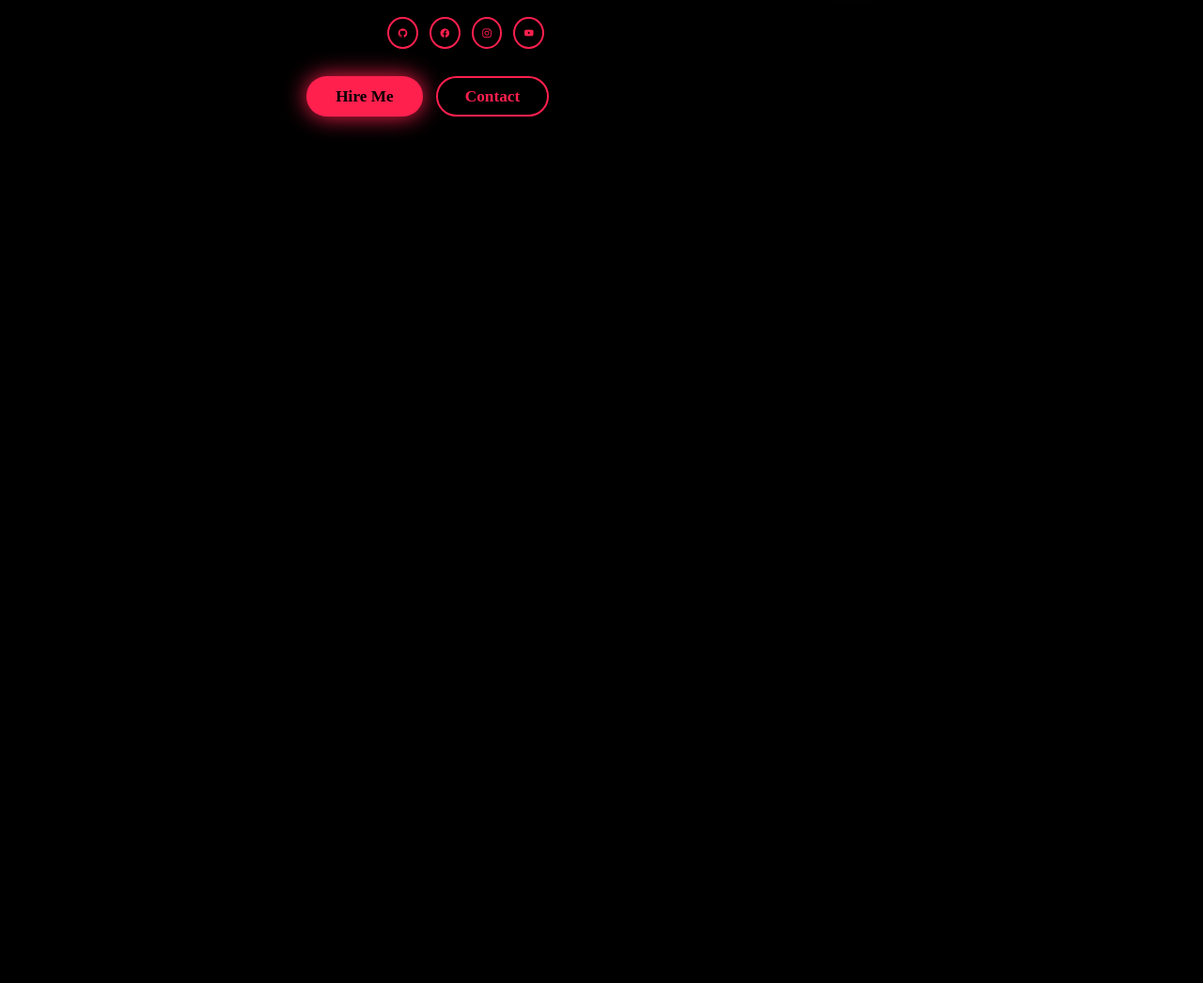
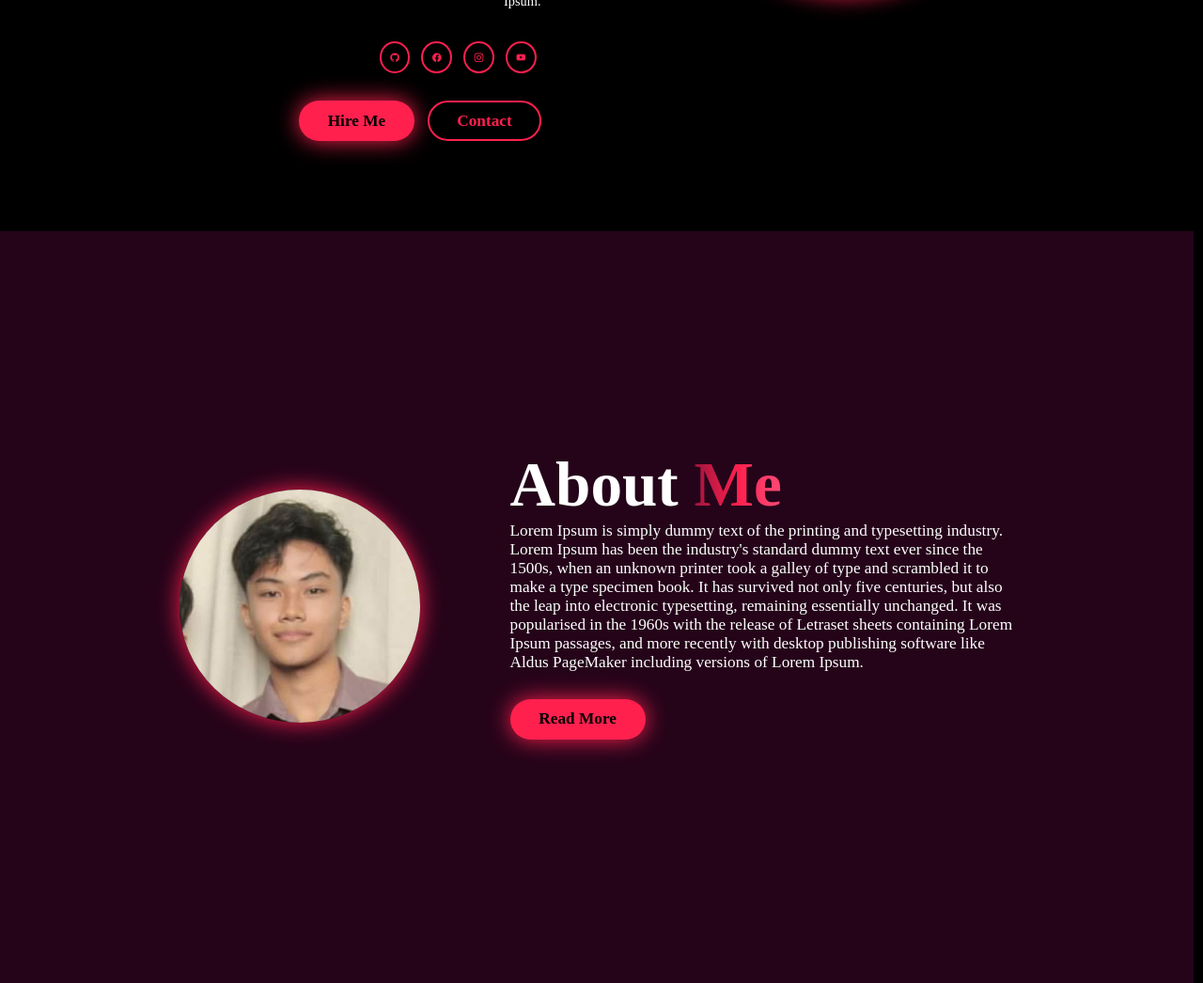
Before and after one commit to DrasZil/Ledesma_finalProject, a plain HTML site: page pages/index.html in a window 1280 px wide. Shown: the part 615-1661 px from the top of the page at 94% size. Before the commit the page ends 835 px from the top, so only its background shows below. Drawn offline with nearby package versions, Linux system fonts and the light colour scheme.

Commit message:
-Finished the about section -Added a nice scrollbar effect -Fixed the the file structure as originally intended

```diff
--- a/pages/css/style.css
+++ b/css/style.css
@@ -1,4 +1,4 @@
-/**Settings for the whole page**/
+/*Settings for the whole page*/
 *{
     margin: 0;
     padding: 0;
@@ -8,17 +8,17 @@
     font-family: "Poppins";
 }
 
-/**Creating Variables for colors = easy access**/
+/*Creating Variables for colors = easy access*/
 :root{
     --primary-bg-color: #000000;
-    --secondary-bg-color: #5D0E41;
+    --secondary-bg-color: #25041a;
     --text-color: white;
     --primary-color: #FF204E;
 }
 
 html{
     font-size: 60%;
-    overflow: hidden;
+    overflow: auto;
 }
 
 body{
@@ -26,18 +26,20 @@ body{
     color: var(--text-color);
 }
 
+/*Navigation Bar/Header*/
+
 .header{
     position: fixed;
     width: 100%;
     top: 0;
     left: 0;
-    padding: 4rem 15%; /**15 top and buttom, 15% right left**/
-    background-color: rgba(0, 0, 0, 0.3); /**transparent effect**/
-    backdrop-filter: blur(10px); /**makes it look like a glass**/
+    padding: 4rem 15%; /*15 top and buttom, 15% right left*/
+    background-color: rgba(0, 0, 0, 0.3); /*transparent effect*/
+    backdrop-filter: blur(10px); /*makes it look like a glass*/
     display: flex;
     justify-content: space-between;
     align-items: center;
-    z-index: 1000; /**just making sur its on top of everything and does not disappear**/
+    z-index: 1000; /*just making sur its on top of everything and does not disappear*/
 }
 
 #menu-icon{
@@ -53,12 +55,12 @@ body{
     cursor: pointer;
     transition: 0.3s ease-in-out;
 }
-/**Makes logo a bit bigger upon hovering**/
+/*Makes logo a bit bigger upon hovering*/
 .logo:hover{
     transform: scale(1.1);
 }
 
-/**Adds color to my logo text**/
+/*Adds color to my logo text*/
 span{
         background: linear-gradient(
         270deg,
@@ -70,7 +72,7 @@ span{
     color: transparent;
 }
 
-/**Adjusting the appearance and spacing of may navbar links**/
+/*Adjusting the appearance and spacing of may navbar links*/
 .nav-bar a{
     font-size: 1.8rem;
     color: var(--text-color);
@@ -79,13 +81,13 @@ span{
     transition: 0.3s ease-in-out;
     border-bottom: 3px solid transparent;
 }
-/** nav link changes upon hover**/
+/* nav link changes upon hover*/
 .nav-bar a:hover{
     color: var(--primary-color);
     border-bottom: 1px solid var(--primary-color);
 }
 
-/**Adds styling to the button and gives gradient effect**/
+/*Adds styling to the button and gives gradient effect*/
 .btn-gradient{
     font-size: 1.8rem;
     padding: 1rem 2rem;
@@ -103,13 +105,13 @@ span{
     border: none;
     text-wrap: nowrap;
 }
-/**Makes btn a bit bigger upon hover**/
+/*Makes btn a bit bigger upon hover*/
 .btn-gradient:hover{
     transform: scale(1.05);
 }
 
 
-/**Home Section**/
+/*Home Section*/
 
 section{
     min-height: 100vh;
@@ -149,14 +151,14 @@ section{
     box-shadow: 0 0 25px var(--primary-color);
     transition: 0.4s ease-in-out;
 }
-/**A cool expanding light effect around the img upon hover**/
+/*A cool expanding light effect around the img upon hover*/
 .home-img img:hover{
     box-shadow: 0 0 25px var(--primary-color),
                 0 0 50px var(--primary-color),
                 0 0 100px var(--primary-color);
 }
 
-/**Adds style to the social media icons**/
+/*Adds style to the social media icons*/
 .social-icons a{
     display: inline-flex;
     justify-content: center;
@@ -170,8 +172,8 @@ section{
     margin: 3rem 0.5rem;
     transition: 0.3s ease-in-out;
 }
-/**changes the icons text and background color and it makes it a bit bigger
-and moves to the left a bit upon hover**/
+/*changes the icons text and background color and it makes it a bit bigger
+and moves to the left a bit upon hover*/
 .social-icons a:hover{
     color: var(--text-color);
     background-color: var(--primary-color);
@@ -179,12 +181,12 @@ and moves to the left a bit upon hover**/
     box-shadow: 0 0 25px var(--primary-color);
 }
 
-/**Style for the Hire me and contact button**/
+/*Style for the Hire me and contact button*/
 .btn-group{
     display: flex;
     gap: 1.5rem;
 }
-/**General styling for both buttons**/
+/*General styling for both buttons*/
 .btn{
     display: inline-block;
     padding: 1rem 3rem;
@@ -202,7 +204,7 @@ and moves to the left a bit upon hover**/
     box-shadow: 0 0 25px var(--primary-color),
                 0 0 50px var(--primary-color);
 }
-/**changes the styling of the 2nd button which is the nth (Contact btn)**/
+/*changes the styling of the 2nd button which is the nth (Contact btn)*/
 .btn-group a:nth-of-type(2){
     background-color: black;
     color: var(--primary-color);
@@ -214,3 +216,67 @@ and moves to the left a bit upon hover**/
     background-color: var(--primary-color);
     color: black;
 }
+
+/*About Page*/
+
+.about {
+    display: flex;
+    justify-content: center;
+    align-items: center;
+    gap: 10rem;
+    background: var(--secondary-bg-color);
+}
+.about-img img{
+    width: 32vh;
+    border-radius: 50%;
+    box-shadow: 0 0 25px var(--primary-color);
+    transform: 0.4s ease-in-out;
+}
+/*A cool expanding light effect around the img upon hover*/
+.about-img img:hover{
+    box-shadow: 0 0 25px var(--primary-color),
+                0 0 50px var(--primary-color),
+                0 0 100px var(--primary-color);
+    transition: 0.4s ease-in-out;
+}
+.about-content h2{
+    font-size: 7rem;
+    text-align: left;
+}
+.about-content p{
+    font-size: 1.8rem;
+}
+.about-content .btn{
+    margin: 3rem 0;
+
+}
+
+/*Adding a nice scrollbar effect*/
+
+/*for Chrome, Edge, Safari*/
+::-webkit-scrollbar{
+    width: 14px;
+    height: 14px;
+}
+::-webkit-scrollbar-track{
+    background-color: var(--primary-bg-color);
+}
+::-webkit-scrollbar-thumb{
+    background: linear-gradient(
+        180deg,
+        #FD4470 10%,
+        #FF204E 50%,
+        #A0153E 100%);
+    border-radius: 999px;
+    border: 3px solid transparent;
+    background-clip: padding-box;
+}
+/*For Firefox*/
+*{
+    scrollbar-width: thin;
+    scrollbar-color: #FF204E var(--primary-bg-color);
+}
+ /* reduces layout shift when scrollbar appears */
+:root{
+    scrollbar-gutter: stable;
+}
--- a/pages/index.html
+++ b/pages/index.html
@@ -4,7 +4,7 @@
     <meta charset="UTF-8" />
     <meta name="viewport" content="width=device-width, initial-scale=1.0" />
     <title>Ledesma_FinalProject</title>
-    <link rel="stylesheet" href="css/style.css" />
+    <link rel="stylesheet" href="../css/style.css" />
     <link rel="stylesheet" href="https://cdn.jsdelivr.net/npm/bootstrap-icons@1.11.3/font/bootstrap-icons.css">
 
 
@@ -77,12 +77,34 @@
       </div>
 
       <div class="home-img">
-        <img src="images/Pictures/Picture1.jpg" alt="Picture of Oliver">
+        <img src="../images/Pictures/Picture2.jpg" alt="Graduation Picture">
+      </div>
+    </section>
+
+    <section class="about" id="about">
+      <div class="about-img">
+        <img src="../images/Pictures/Picture1.jpg" alt="Picture of myself">
+      </div>
+
+      <div class="about-content">
+        <h2>About <span>Me</span></h2>
+        <p>  Lorem Ipsum is simply dummy text of the printing and typesetting industry. Lorem Ipsum has been
+           the industry's standard dummy text ever since the 1500s,
+           when an unknown printer took a galley of type and scrambled it
+            to make a type specimen book. It has survived not only five
+             centuries, but also the leap into electronic typesetting,
+             remaining essentially unchanged. It was popularised in the
+              1960s with the release of Letraset sheets containing
+               Lorem Ipsum passages, and more recently with desktop
+               publishing software like Aldus PageMaker including
+                versions of Lorem Ipsum.
+              </p>
+              <a href="#" class="btn">Read More</a>
       </div>
     </section>
 
     </main>
 
-    <script src="js/script.js"></script>
+    <script src="../js/script.js"></script>
   </body>
 </html>
```
Also changed, not shown: images/Icons/facebook.svg (renamed from pages/images/Icons/facebook.svg), images/Icons/icons8-github-24.png (renamed from pages/images/Icons/icons8-github-24.png), images/Icons/instagram.svg (renamed from pages/images/Icons/instagram.svg), images/Icons/youtube.svg (renamed from pages/images/Icons/youtube.svg), images/Pictures/Picture1.jpg (renamed from pages/images/Pictures/Picture1.jpg), images/Pictures/Picture2.jpg (renamed from pages/images/Pictures/Picture2.jpg), images/Projects/Project 1.png (renamed from pages/images/Projects/Project 1.png), images/Projects/Project 2.png (renamed from pages/images/Projects/Project 2.png), images/Projects/Project 3.png (renamed from pages/images/Projects/Project 3.png), images/Projects/Project 4.png (renamed from pages/images/Projects/Project 4.png), images/Projects/Project 5.png (renamed from pages/images/Projects/Project 5.png), images/Projects/Project 6.png (renamed from pages/images/Projects/Project 6.png), images/Projects/Project 7.png (renamed from pages/images/Projects/Project 7.png), images/Projects/Project 8.png (renamed from pages/images/Projects/Project 8.png), 1 more files, 1 other file.
